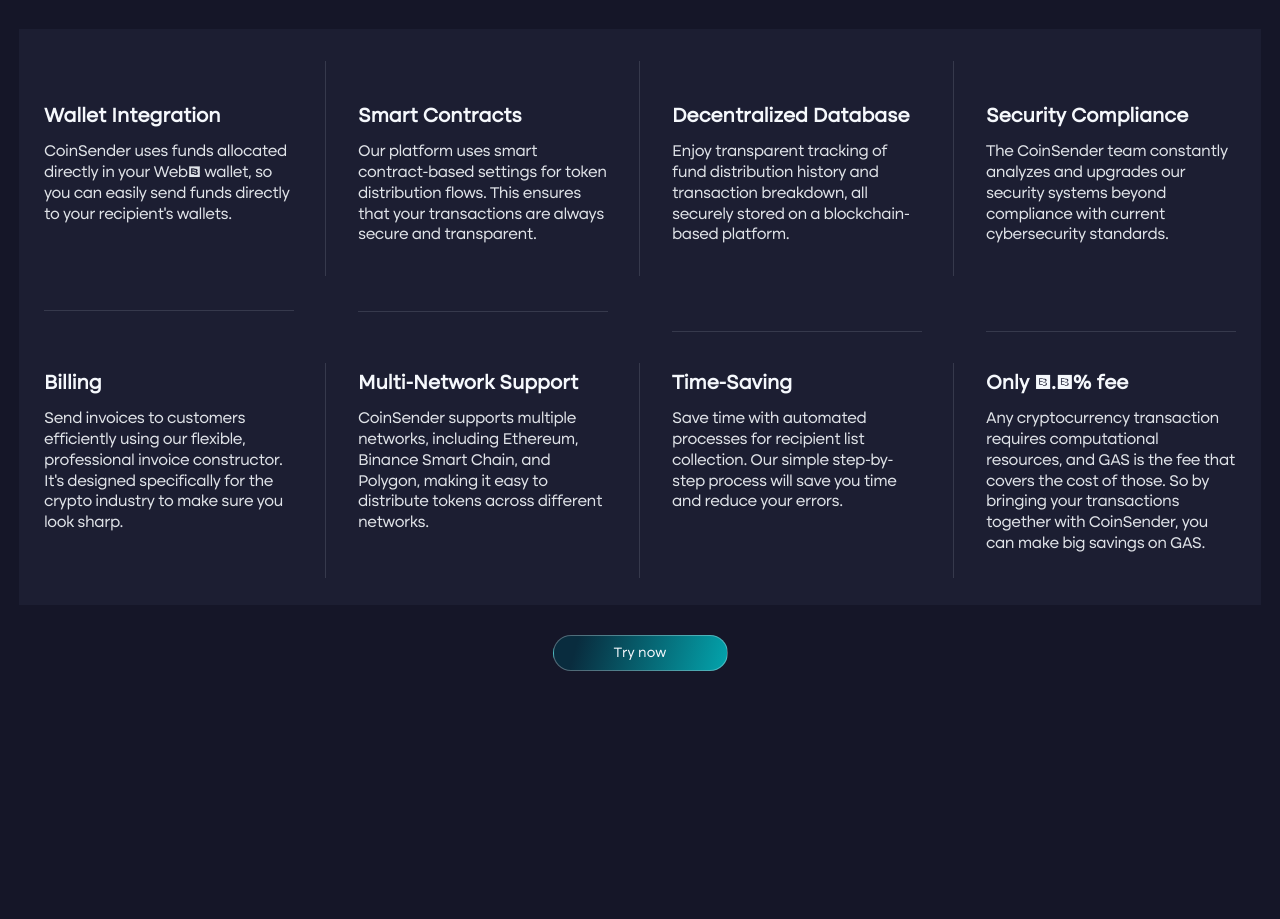
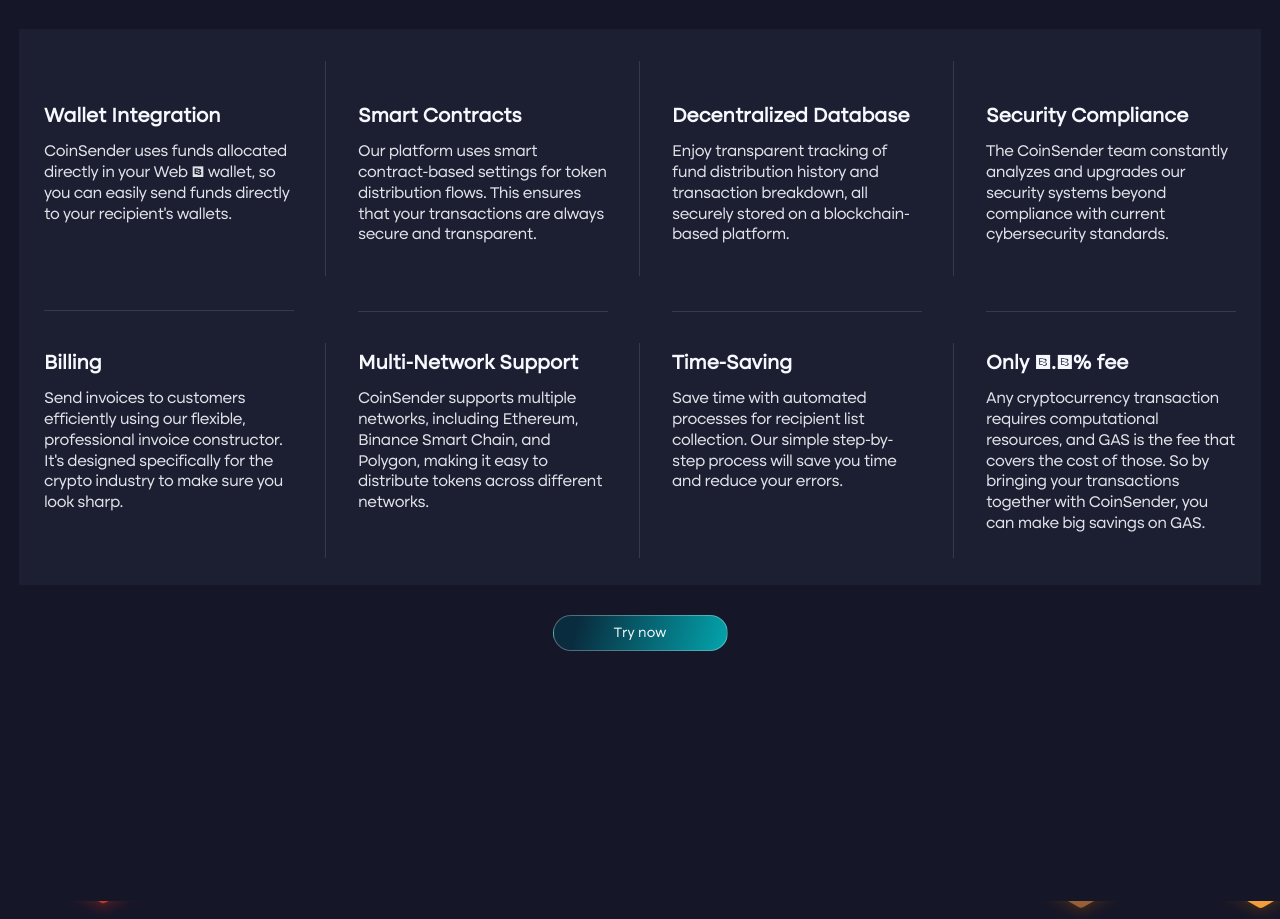
Before and after one commit to Marko193/CoinSender-Landing, a Next.js app: page / in a window 1280 px wide. Shown: the part 3640-4559 px from the top of the page. Built offline with nearby package versions, Linux system fonts and the light colour scheme.

Commit message:
fix: styles delimeters

```diff
--- a/src/components/CoinSenderBenefits/coin-sender-benefits.module.scss
+++ b/src/components/CoinSenderBenefits/coin-sender-benefits.module.scss
@@ -198,7 +198,7 @@
 
 .carousel_card_wrapper {
 
-  @include phones {
+  @media screen and (max-width: 1279px){
     margin: 0 8px auto;
   }
 }
--- a/src/components/CoinSenderBenefits/index.js
+++ b/src/components/CoinSenderBenefits/index.js
@@ -43,7 +43,7 @@
                             <div className={styles.sub_block}>
                                 <div className={styles.title}>Wallet Integration</div>
                                 <div className={styles.description}>CoinSender uses funds allocated directly in your
-                                    Web3
+                                    Web 3
                                     wallet, so you can easily send funds directly to your recipient's wallets.
                                 </div>
                             </div>
@@ -68,7 +68,7 @@
                                     securely stored on a blockchain-based platform.
                                 </div>
                             </div>
-                            <div className={styles.separator}/>
+                            <div className={styles.separator} style={{marginTop: '65px'}}/>
                         </div>
                         <div className={styles.block}>
                             <div className={styles.sub_block}>
@@ -78,7 +78,7 @@
                                     compliance with current cybersecurity standards.
                                 </div>
                             </div>
-                            <div className={styles.separator}/>
+                            <div className={styles.separator} style={{marginTop: '65px'}}/>
                         </div>
                     </div>
                     <div className={styles.content} id={styles.second_row}>
--- a/src/components/CoinSenderBenefits/mockCarouselCardsData.js
+++ b/src/components/CoinSenderBenefits/mockCarouselCardsData.js
@@ -2,7 +2,7 @@
     {
         id: 1,
         title: 'Wallet Integration',
-        description: "CoinSender uses funds allocated directly in your Web3 wallet, so you can easily send funds directly to your recipient's wallets."
+        description: "CoinSender uses funds allocated directly in your Web 3 wallet, so you can easily send funds directly to your recipient's wallets."
     },
     {
         id: 2,
```
